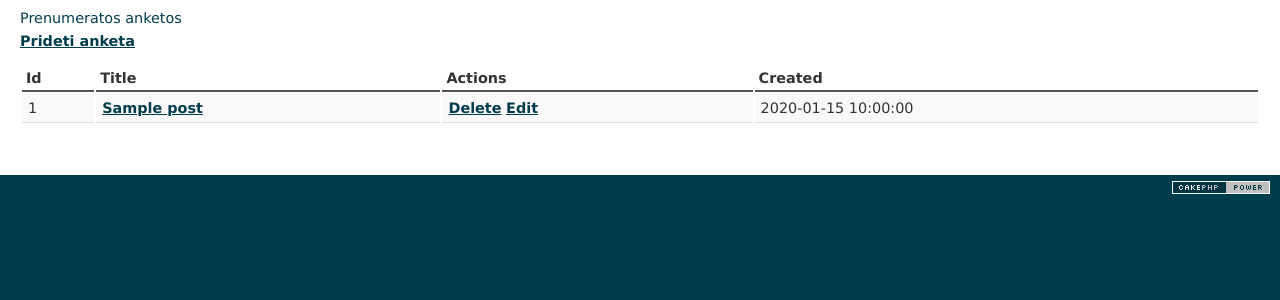
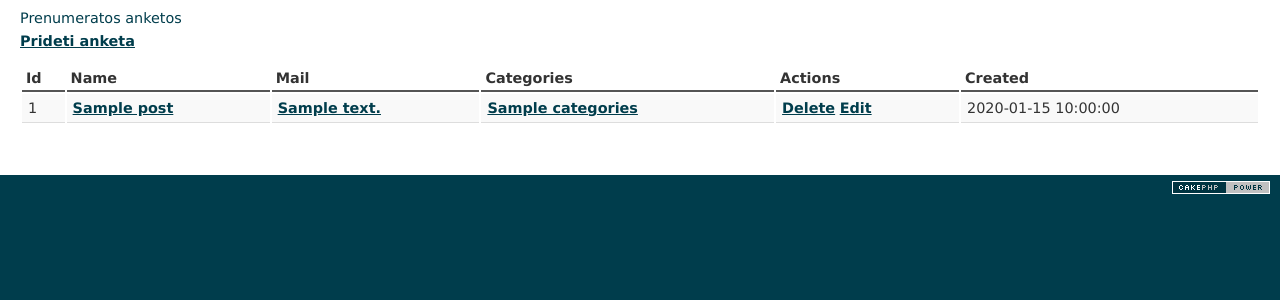
Before and after one commit to tymuras/mbs, a CakePHP app: the page made by app/View/Posts/index.ctp in a window 1280 px wide. Shown: the part 47-347 px from the top of the page. Run offline with PHP 8.4 and a stand-in for CakePHP, Linux system fonts and the light colour scheme; the template is opened without the code that fills it: most values are stand-ins (such as "Sample title", 1, 10 or a date in 2020); data that the repository does not hold is empty; some libraries are stand-ins or nearby versions.

Commit message:
Small fixes

```diff
--- a/app/Controller/PostsController.php
+++ b/app/Controller/PostsController.php
@@ -28,7 +28,7 @@ class PostsController extends AppController {
 
 	public function index() {
 
-		$this->test();
+		//$this->test();
 
 		$this->set('posts', $this->Post->find('all'));
 		$categories = ClassRegistry::init('Category')->getList();
--- a/app/View/Posts/edit.ctp
+++ b/app/View/Posts/edit.ctp
@@ -5,5 +5,8 @@
     echo $this->Form->create('Post');
     echo $this->Form->input('title');
     echo $this->Form->input('body', array('rows' => '3'));
+
+	 echo $this->Form->input('categories', array('rows' => '3'));
+
     echo $this->Form->input('id', array('type' => 'hidden'));
     echo $this->Form->end('Save Post');
--- a/app/View/Posts/index.ctp
+++ b/app/View/Posts/index.ctp
@@ -5,7 +5,9 @@
 <table>
     <tr>
         <th>Id</th>
-        <th>Title</th>
+        <th>Name</th>
+		<th>Mail</th>
+		<th>Categories</th>
         <th>Actions</th>
         <th>Created</th>
     </tr>
@@ -18,6 +20,15 @@
         <td>
             <?php echo $this->Html->link($post['Post']['title'], array('action' => 'view', $post['Post']['id'])); ?>
         </td>
+
+		<td>
+            <?php echo $this->Html->link($post['Post']['body'], array('action' => 'view', $post['Post']['id'])); ?>
+        </td>
+
+		<td>
+            <?php echo $this->Html->link($post['Post']['categories'], array('action' => 'view', $post['Post']['id'])); ?>
+        </td>
+
         <td>
             <?php echo $this->Form->postLink(
                 'Delete',
```
Also changed, not shown: app/Model/Category.php (added, +17 -0 lines), app/Model/Post.php (+0 -8 lines).
